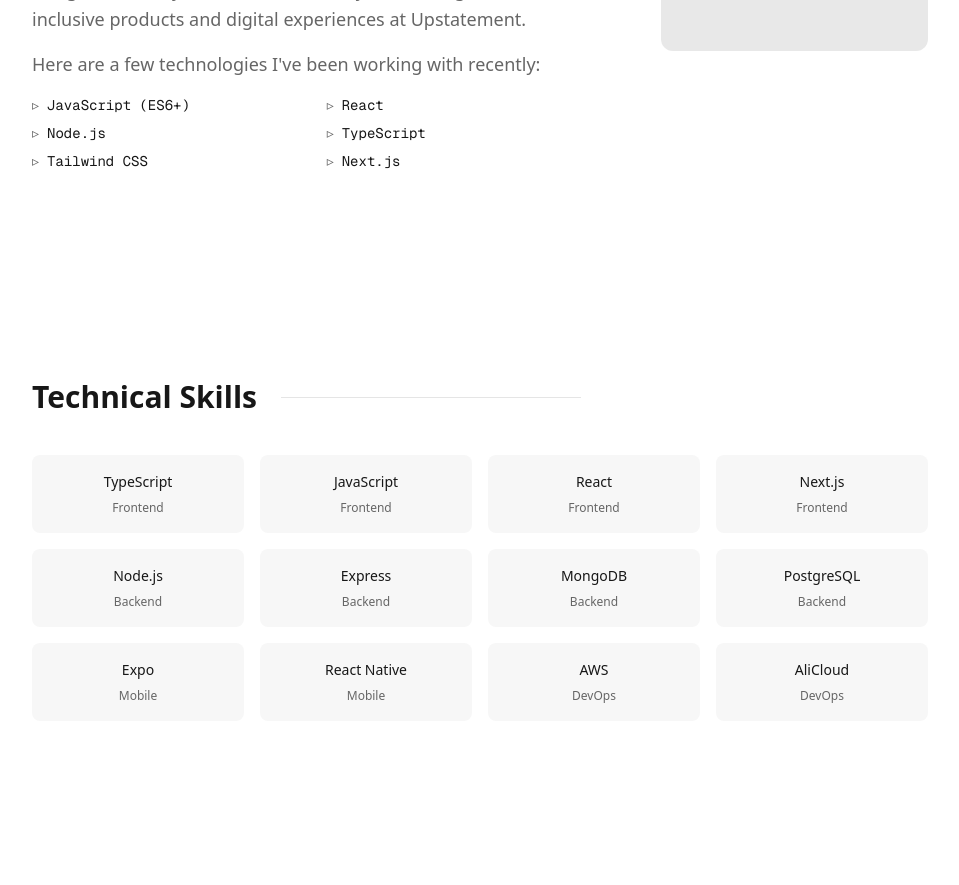
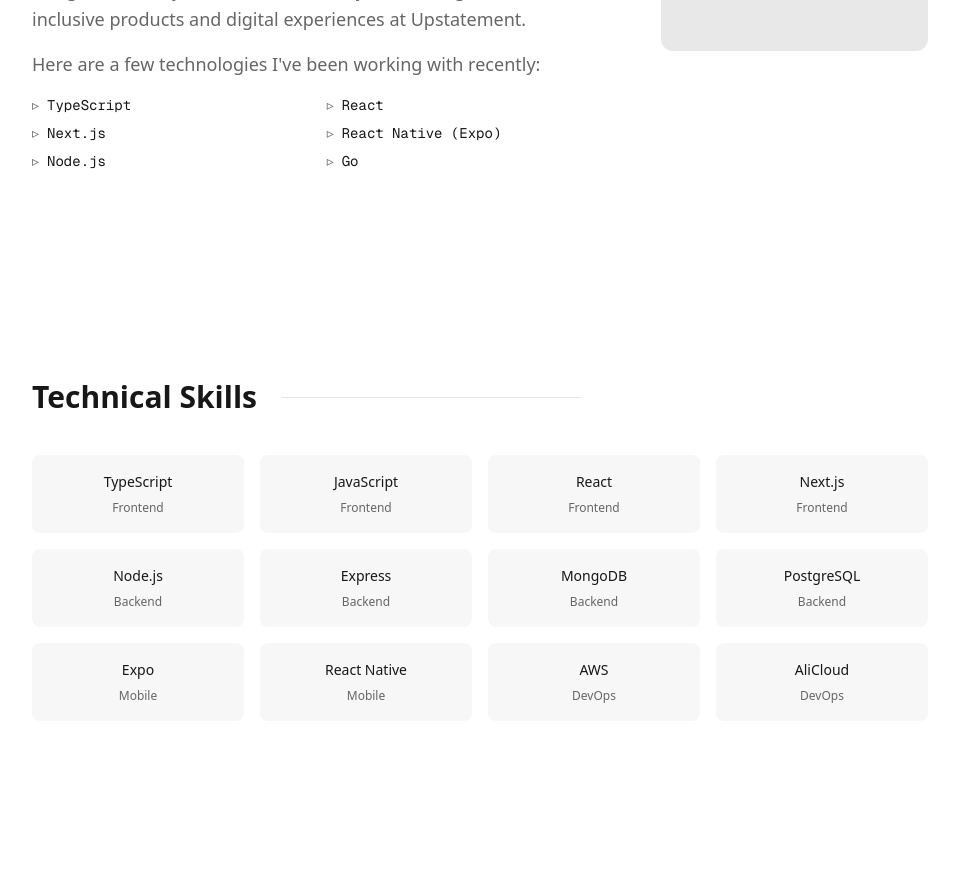
Before and after one commit to leotaozeng/leozeng.tech, a Next.js app: page / in a window 1280 px wide. Shown: the part 1220-2105 px from the top of the page, without its empty margins (160-1119 px from the left). Built offline with nearby package versions, Linux system fonts and the light colour scheme.

Commit message:
feat: update About component skills to reflect current technologies

```diff
--- a/src/components/About.tsx
+++ b/src/components/About.tsx
@@ -45,22 +45,22 @@
             </p>
             <ul className="grid grid-cols-2 gap-2 font-mono text-sm mt-4 text-foreground">
               <li className="flex items-center">
-                <span className="text-secondary mr-2">▹</span> JavaScript (ES6+)
+                <span className="text-secondary mr-2">▹</span> TypeScript
               </li>
               <li className="flex items-center">
                 <span className="text-secondary mr-2">▹</span> React
               </li>
               <li className="flex items-center">
+                <span className="text-secondary mr-2">▹</span> Next.js
+              </li>
+              <li className="flex items-center">
+                <span className="text-secondary mr-2">▹</span> React Native (Expo)
+              </li>
+              <li className="flex items-center">
                 <span className="text-secondary mr-2">▹</span> Node.js
               </li>
               <li className="flex items-center">
-                <span className="text-secondary mr-2">▹</span> TypeScript
-              </li>
-              <li className="flex items-center">
-                <span className="text-secondary mr-2">▹</span> Tailwind CSS
-              </li>
-              <li className="flex items-center">
-                <span className="text-secondary mr-2">▹</span> Next.js
+                <span className="text-secondary mr-2">▹</span> Go
               </li>
             </ul>
           </motion.div>
```
